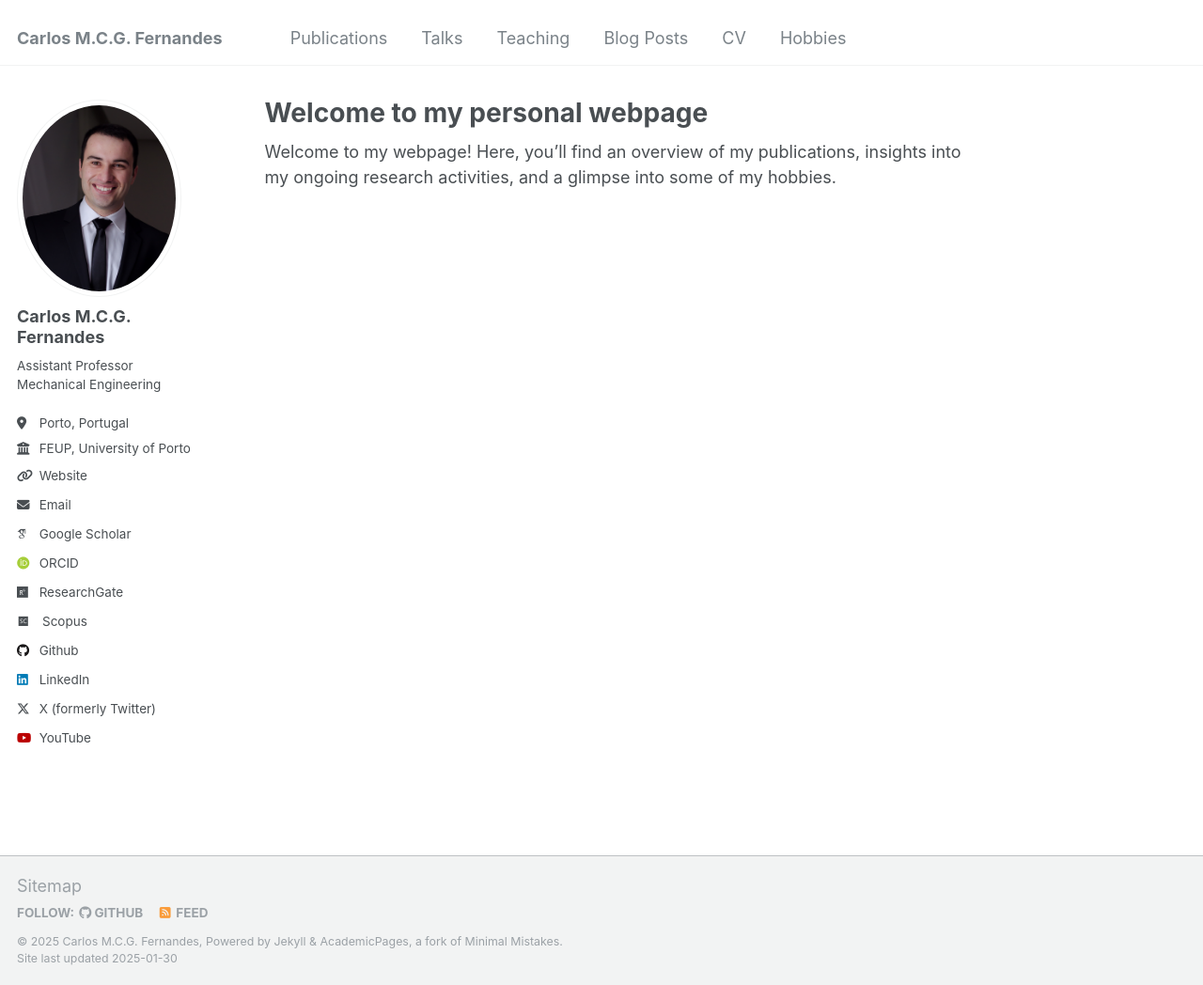
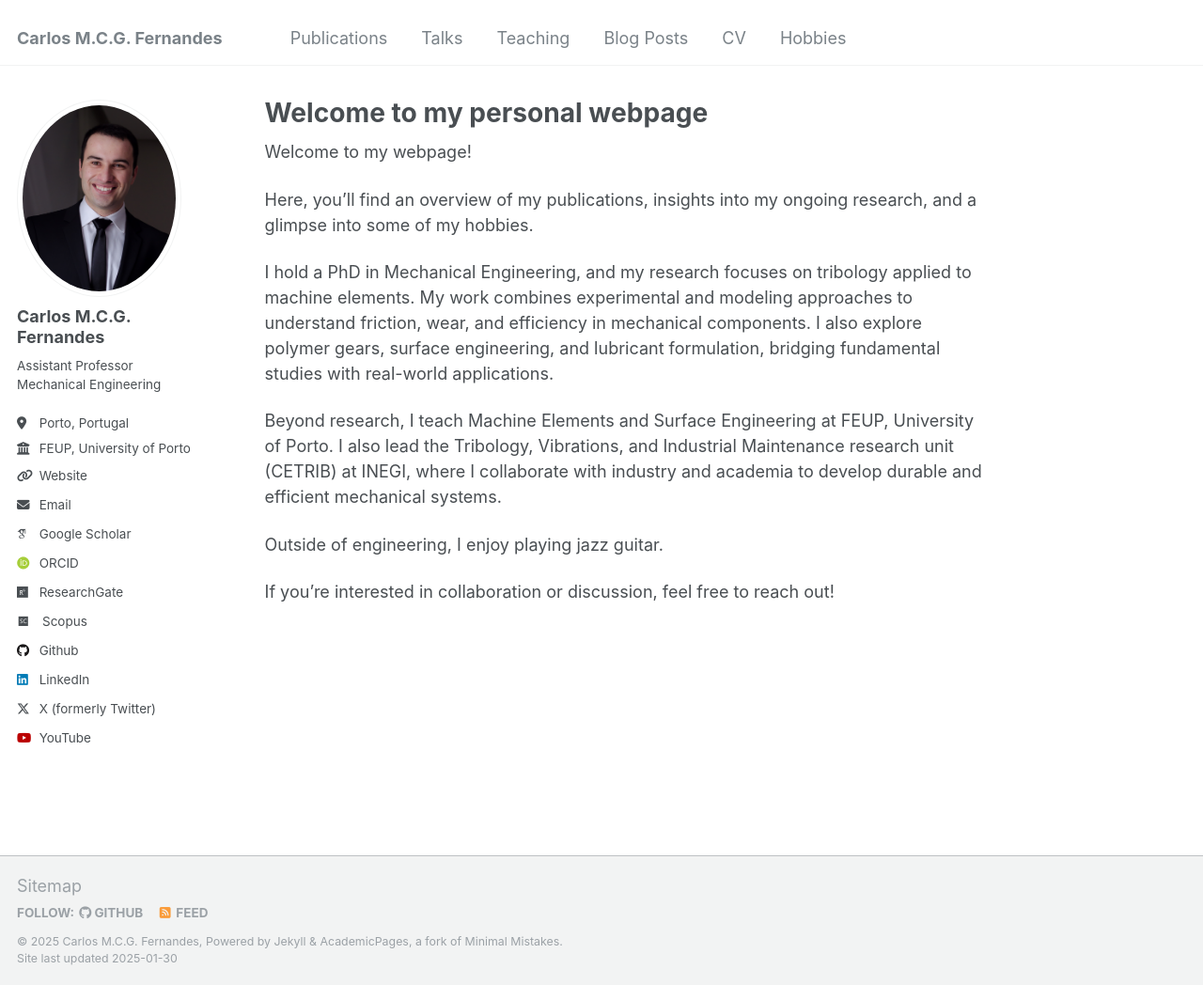
Before and after one commit to cfernandesFEUP/cfernandesFEUP.github.io, a Jekyll site: the page built from _pages/about.md, in a window 1280 px wide and 1048 px high. Shown: the whole window at 94% size. Built offline with Jekyll 4.4.1, drawn with Linux system fonts in a browser that asks for light colours; some web fonts are replaced.

Commit message:
Update about.md

```diff
--- a/_pages/about.md
+++ b/_pages/about.md
@@ -7,4 +7,14 @@ redirect_from:
   - /about.html
 ---
 
-Welcome to my webpage! Here, you’ll find an overview of my publications, insights into my ongoing research activities, and a glimpse into some of my hobbies.
+Welcome to my webpage!
+
+Here, you’ll find an overview of my publications, insights into my ongoing research, and a glimpse into some of my hobbies.
+
+I hold a PhD in Mechanical Engineering, and my research focuses on tribology applied to machine elements. My work combines experimental and modeling approaches to understand friction, wear, and efficiency in mechanical components. I also explore polymer gears, surface engineering, and lubricant formulation, bridging fundamental studies with real-world applications.
+
+Beyond research, I teach Machine Elements and Surface Engineering at FEUP, University of Porto. I also lead the Tribology, Vibrations, and Industrial Maintenance research unit (CETRIB) at INEGI, where I collaborate with industry and academia to develop durable and efficient mechanical systems.
+
+Outside of engineering, I enjoy playing jazz guitar.
+
+If you're interested in collaboration or discussion, feel free to reach out!
```
